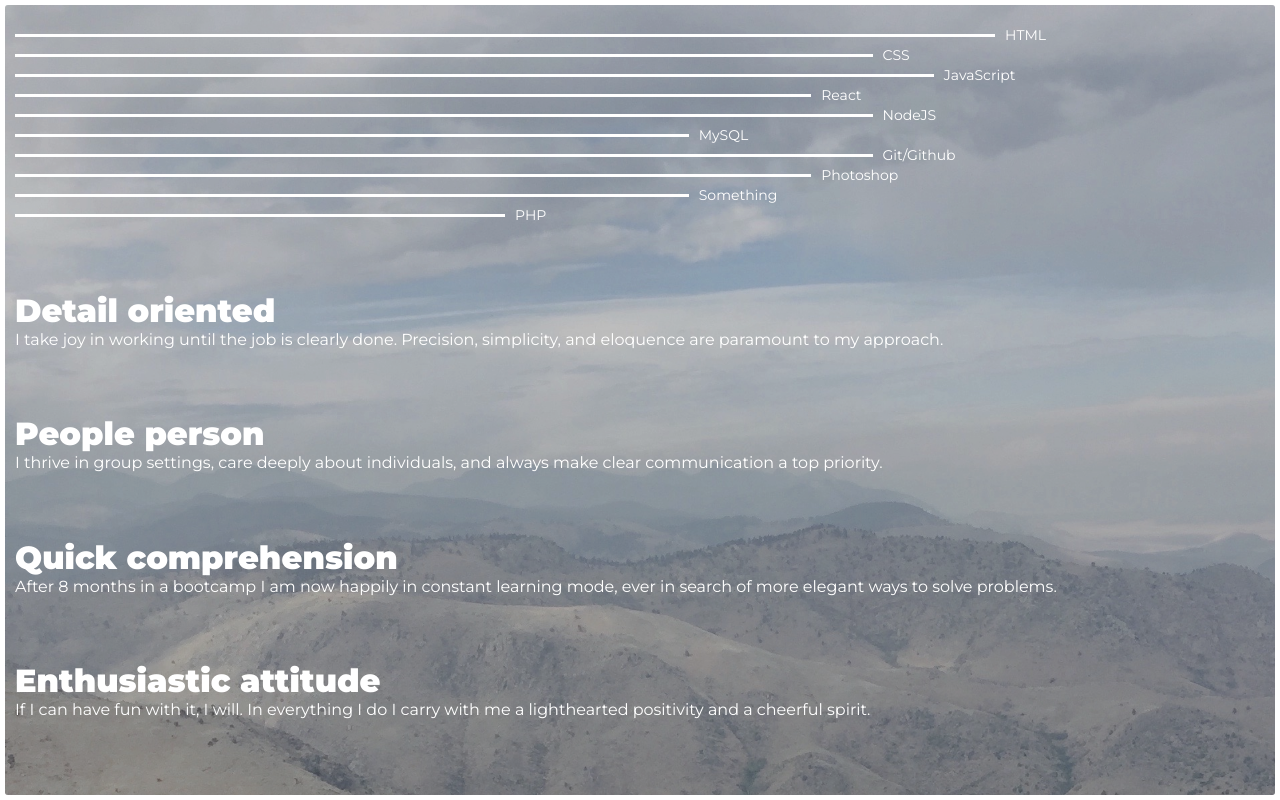
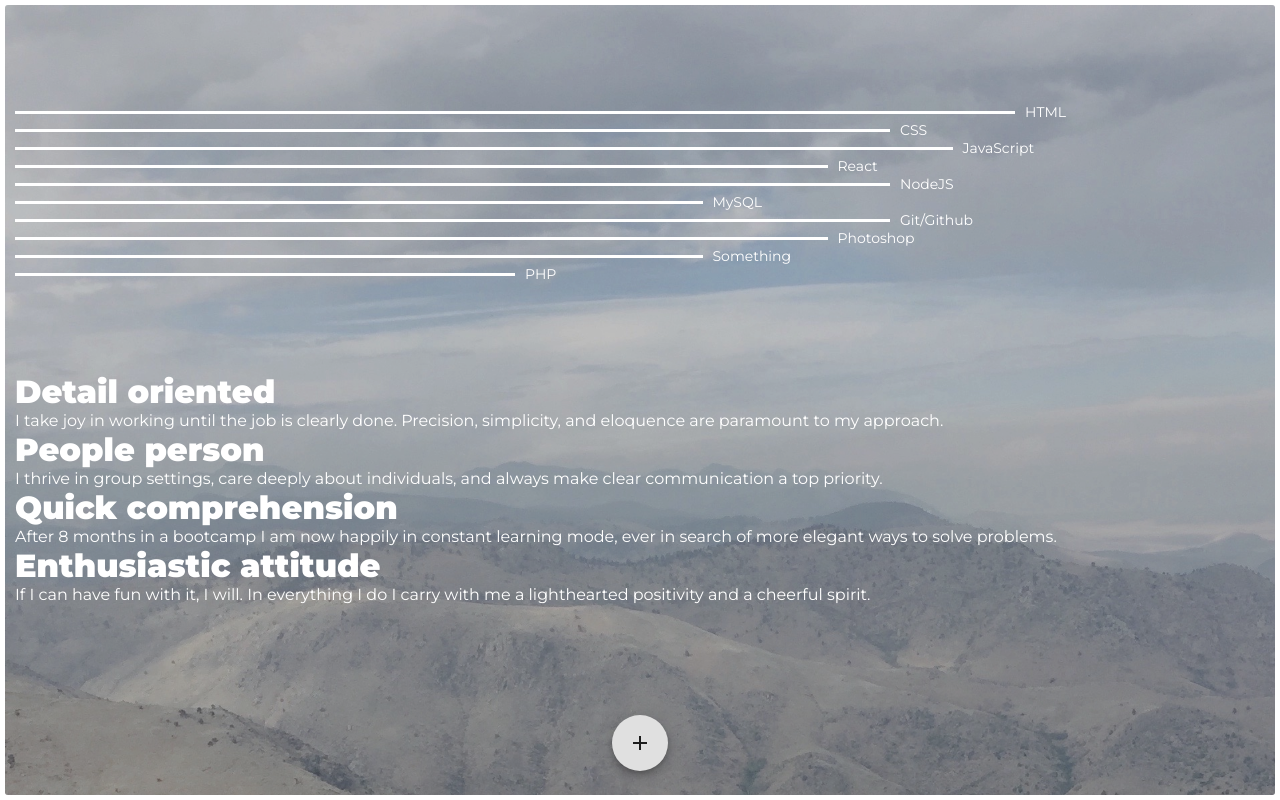
Before and after one commit to robpwatkins/robpwatkins, a React (Create React App) app: page /about in a window 1280 px wide. Built offline with nearby package versions, Linux system fonts and the light colour scheme.

Commit message:
got the fab working with an oclick making that opaque background expannnnnddd

```diff
--- a/package.json
+++ b/package.json
@@ -3,6 +3,8 @@
   "version": "0.1.0",
   "private": true,
   "dependencies": {
+    "@material-ui/core": "^4.9.11",
+    "@material-ui/icons": "^4.9.1",
     "@testing-library/jest-dom": "^4.2.4",
     "@testing-library/react": "^9.5.0",
     "@testing-library/user-event": "^7.2.1",
--- a/src/App.css
+++ b/src/App.css
@@ -27,6 +27,7 @@ html, body {
 
 
 .App {
+  position: relative;
   height: 100vh;
   width: 100vw;
   color: white;
--- a/src/App.js
+++ b/src/App.js
@@ -1,13 +1,13 @@
 import React from 'react';
 import './App.css';
-import BackgroundImg from './img/BackgroundFirstTry2.jpg';
 import Nav from './components/Nav';
 import Home from './components/Home';
 import About from './components/About';
 import Projects from './components/Projects';
 import Blog from './components/Blog';
 import Contact from './components/Contact';
-import { BrowserRouter as Router, Switch, Route } from 'react-router-dom';
+import FabNav from './components/FabNav';
+import { BrowserRouter as Router, Route } from 'react-router-dom';
 
 function App() {
   return (
@@ -21,6 +21,7 @@ function App() {
             <Route path="/projects" component={Projects} />
             <Route path="/blog" component={Blog} />
             <Route path="/contact" component={Contact} />
+            <FabNav />
           </div>
         </div>
       </div>
--- a/src/components/About.css
+++ b/src/components/About.css
@@ -2,7 +2,22 @@
   --overlay2: #41414254;
 }
 
+.about-container {
+  width: 100%;
+  height: 100%;
+}
+
+.mobile-box {
+  display: flex;
+  flex-direction: column;
+  width: 100%;
+  height: 100%;
+  justify-content: space-evenly;
+  padding: 10px 10px 0 10px;
+}
+
 .left-box {
+  display: none;
   flex: 1;
   height: 100%;
   /* border: 5px solid white; */
@@ -20,14 +35,9 @@
 }
 
 .left-box-overlay {
-  /* ---------- for mobile -------------*/
-  display: flex;
-  flex-direction: column;
-  justify-content: space-between;
-  /* ---------- for mobile -------------*/
   width: 100%;
   height: 100%;
-  padding: 10px;
+  padding: 0 10px 10px 10px;
   /* background: var(--overlay2); */
   border-radius: 3px;
   /* box-shadow: inset 0px 0px 10px 2px var(--shadow); */
@@ -36,13 +46,13 @@
 .skills {
   display: flex;
   flex-direction: column;
-  height: 25vh;
+  height: 25%;
   justify-content: space-around;
 }
 
 .skill-box {
   display: flex;
-  width: 98%;
+  width: 100%;
   align-items: center;
   justify-content: flex-start;
   font-size: 14px;
@@ -100,19 +110,8 @@
   width: 55%;
 }
 
-  /* ---------- for mobile -------------*/
-.mobile-blurbs {
-  display: flex;
-  flex-direction: column;
-  justify-content: space-evenly;
-  height: 70vh;
-}
-  /* ---------- for mobile -------------*/
-
 .right-box {
-  /* ---------- for mobile -------------*/
   display: none;
-  /* ---------- for mobile -------------*/
   flex-direction: column;
   flex: 2;
   height: 95%;
--- a/src/components/About.js
+++ b/src/components/About.js
@@ -3,7 +3,69 @@ import './About.css';
 
 const About = () => {
   return (
-    <div>
+    <div className="about-container">
+      <div className="mobile-box">
+        <div className="mobile-skills">
+          <div className="skill-box skill-box1">
+            <hr className="HTML" />
+            <p>HTML</p>
+          </div>
+          <div className="skill-box skill-box2">
+            <hr className="CSS" />
+            <p>CSS</p>
+          </div>
+          <div className="skill-box skill-box3">
+            <hr className="javaScript" />
+            <p>JavaScript</p>
+          </div>
+          <div className="skill-box skill-box4">
+            <hr className="react" />
+            <p>React</p>
+          </div>
+          <div className="skill-box skill-box5">
+            <hr className="nodeJS" />
+            <p>NodeJS</p>
+          </div>
+          <div className="skill-box skill-box6">
+            <hr className="mySQL" />
+            <p>MySQL</p>
+          </div>
+          <div className="skill-box skill-box9">
+            <hr className="github" />
+            <p>Git/Github</p>
+          </div>
+          <div className="skill-box skill-box7">
+            <hr className="photoshop" />
+            <p>Photoshop</p>
+          </div>
+          <div className="skill-box skill-box10">
+            <hr className="otherSomething" />
+            <p>Something</p>
+          </div>
+          <div className="skill-box skill-box8">
+            <hr className="PHP" />
+            <p>PHP</p>
+          </div>
+        </div>
+        <div className="mobile-right-box">
+          <div>
+            <h1>Detail oriented</h1>
+            <p>I take joy in working until the job is clearly done. Precision, simplicity, and eloquence are paramount to my approach.</p>
+          </div>
+          <div>
+            <h1>People person</h1>
+            <p>I thrive in group settings, care deeply about individuals, and always make clear communication a top priority.</p>
+          </div>
+          <div>
+            <h1>Quick comprehension</h1>
+            <p>After 8 months in a bootcamp I am now happily in constant learning mode, ever in search of more elegant ways to solve problems.</p>
+          </div>
+          <div>
+            <h1>Enthusiastic attitude</h1>
+            <p>If I can have fun with it, I will. In everything I do I carry with me a lighthearted positivity and a cheerful spirit.</p>
+          </div>
+        </div>
+      </div>
       <div className="left-box">
         <div className="left-box-img">
           <div className="left-box-overlay">
@@ -49,24 +111,6 @@ const About = () => {
                 <p>PHP</p>
               </div>
             </div>
-            <div className="mobile-blurbs">
-              <div>
-                <h1>Detail oriented</h1>
-                <p>I take joy in working until the job is clearly done. Precision, simplicity, and eloquence are paramount to my approach.</p>
-              </div>
-              <div>
-                <h1>People person</h1>
-                <p>I thrive in group settings, care deeply about individuals, and always make clear communication a top priority.</p>
-              </div>
-              <div>
-                <h1>Quick comprehension</h1>
-                <p>After 8 months in a bootcamp I am now happily in constant learning mode, ever in search of more elegant ways to solve problems.</p>
-              </div>
-              <div>
-                <h1>Enthusiastic attitude</h1>
-                <p>If I can have fun with it, I will. In everything I do I carry with me a lighthearted positivity and a cheerful spirit.</p>
-              </div>
-            </div>
           </div>
         </div>
       </div>
--- /dev/null
+++ b/src/components/FabNav.css
@@ -0,0 +1,20 @@
+:root {
+  --nav-bg-opaque: rgba(255, 255, 255, 0.877);
+}
+
+.fab-nav-box {
+  display: flex;
+  width: 100%;
+  height: 15%;
+  justify-content: center;
+  align-items: center;
+}
+
+.background {
+  position: absolute;
+  bottom: 0;
+  width: 100%;
+  /* height: 0%; */
+  background: var(--nav-bg-opaque);
+  transition: height .175s ease-in-out;
+}
--- /dev/null
+++ b/src/components/FabNav.js
@@ -0,0 +1,34 @@
+import React from 'react';
+import { Fab } from '@material-ui/core';
+import Add from '@material-ui/icons/Add';
+import './FabNav.css';
+
+class FabNav extends React.Component {
+  state = {
+    clicked: false,
+    height: '0'
+  }
+
+  handleClick = () => {
+    this.setState({
+      clicked: !this.state.clicked
+    })
+    this.state.clicked ?
+      this.setState({ height: "100%"}) :
+      this.setState({height: "0"})
+  }
+
+  render() {
+    return (
+      <div className="fab-nav-box">
+        <div className="background"
+        style={{height: `${this.state.height}`}}></div>
+        <Fab onClick={this.handleClick}>
+          <Add />
+        </Fab>
+      </div>
+    )
+  }
+}
+
+export default FabNav;
--- a/src/components/Home.css
+++ b/src/components/Home.css
@@ -1,3 +1,8 @@
+.home-container {
+  width: 100%;
+  height: 100%;
+}
+
 .title-box {
   display: flex;
   width: 100%;
--- a/src/components/Home.js
+++ b/src/components/Home.js
@@ -4,6 +4,7 @@ import Face from '../img/first-name-face-cropper2.png';
 
 const Home = () => {
   return (
+    <div className="home-container">
       <div className="title-box">
         <div className="first-name-face">
           <img src={Face} alt="" />
@@ -13,6 +14,7 @@ const Home = () => {
         <hr />
         <div className="web-dev">Web Developer</div>
       </div>
+    </div>
   )
 }
 
--- a/src/components/Nav.css
+++ b/src/components/Nav.css
@@ -1,8 +1,9 @@
 nav {
+  display: none;
   width: 100%;
-  height: 9%;
+  height: 7%;
   color: var(--text-inactive);
-  border-radius: 15px;
+  margin: 0 0 10px 0;
 }
 
 nav:hover {
@@ -10,13 +11,18 @@ nav:hover {
 }
 
 ul {
-  display: none;
+  display: flex;
   width: 100%;
   height: 100%;
-  font-size: 18px;
+  font-size: 15px;
   justify-content: space-around;
   align-items: center;
   list-style-type: none;
+}
+
+ul .contact {
+  color: white;
+  transform: scale(1.25);
 }
 
 a {
```
Also changed, not shown: src/components/AboutMobile.js (added, +11 -0 lines), 1 other file (tests, documents, lock files or other folders). Lines whose indentation alone changed are shown as unchanged.
